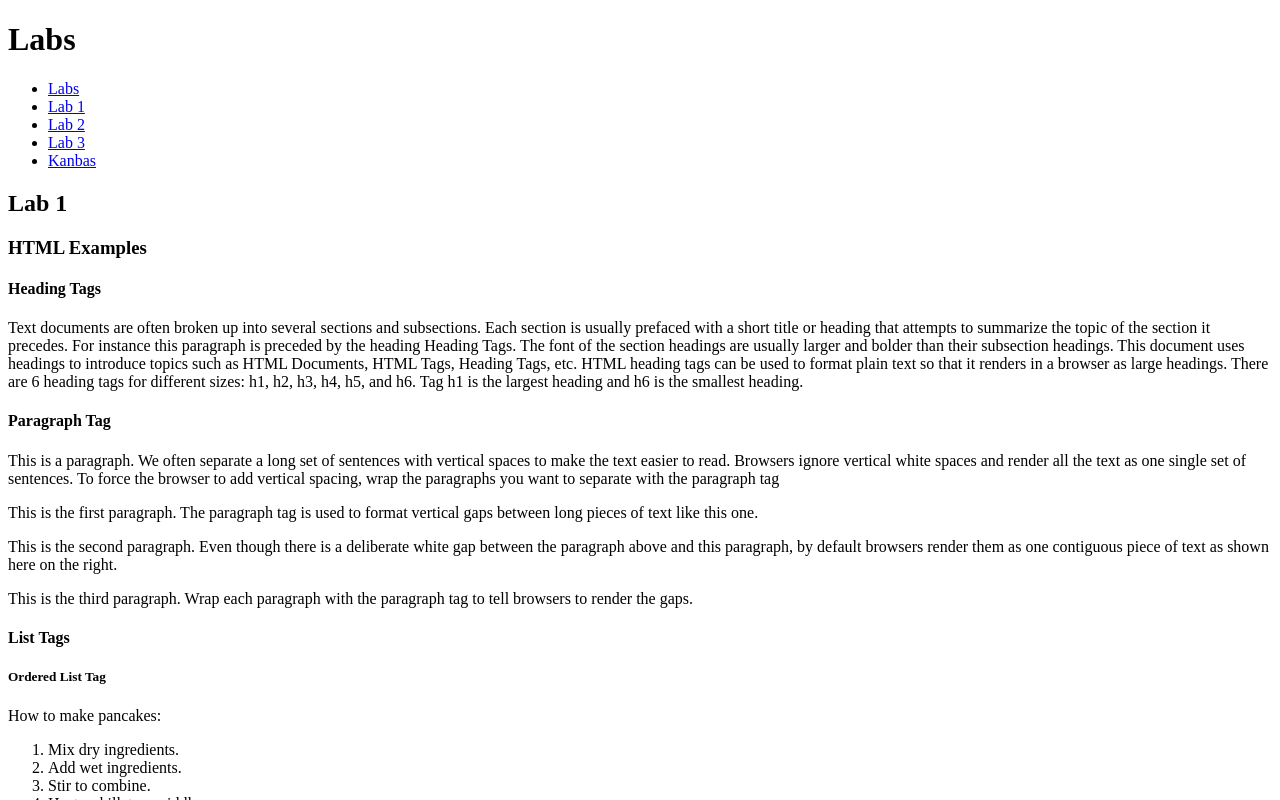
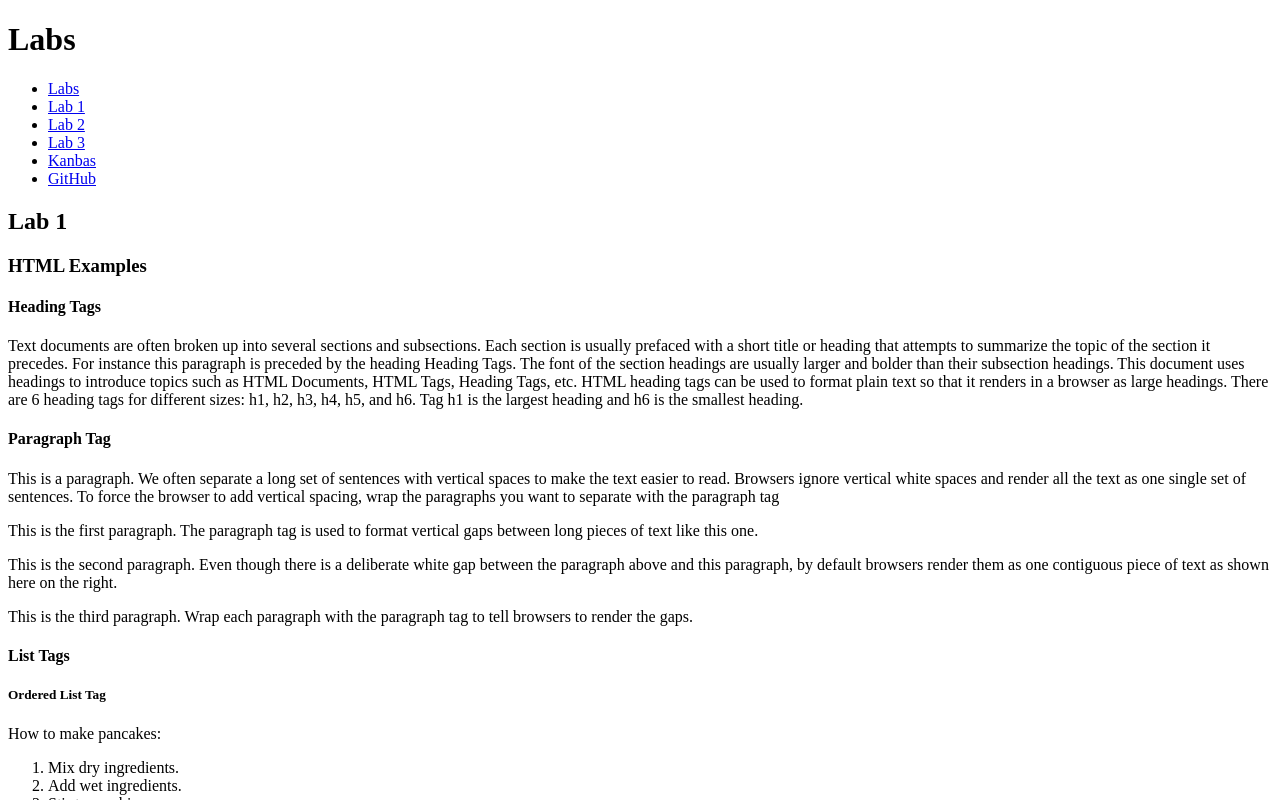
Before and after one commit to SprialCloud/anbas-react-web-app, a React (Create React App) app: page /#/Labs/Lab1 in a window 1280 px wide. Shown: the top 800 px of the page. Built offline with nearby package versions, Linux system fonts and the light colour scheme.

Commit message:
modified

```diff
--- a/src/Labs/TOC.tsx
+++ b/src/Labs/TOC.tsx
@@ -8,6 +8,7 @@ export default function TOC() {
         <li><Link to="/Labs/Lab2">Lab 2</Link></li>
         <li><Link to="/Labs/Lab3">Lab 3</Link></li>
         <li><Link to="/Kanbas">Kanbas</Link></li>
+        <li><Link id = "wd-github" to="https://github.com/SprialCloud/kanbas-react-web-app">GitHub</Link></li>
       </ul>
     );
   }
--- a/src/Labs/index.tsx
+++ b/src/Labs/index.tsx
@@ -1,3 +1,5 @@
+//Xinyu Liu
+
 import Lab1 from "./Lab1";
 import { Route, Routes, Navigate } from "react-router";
 import TOC from "./TOC";
```
